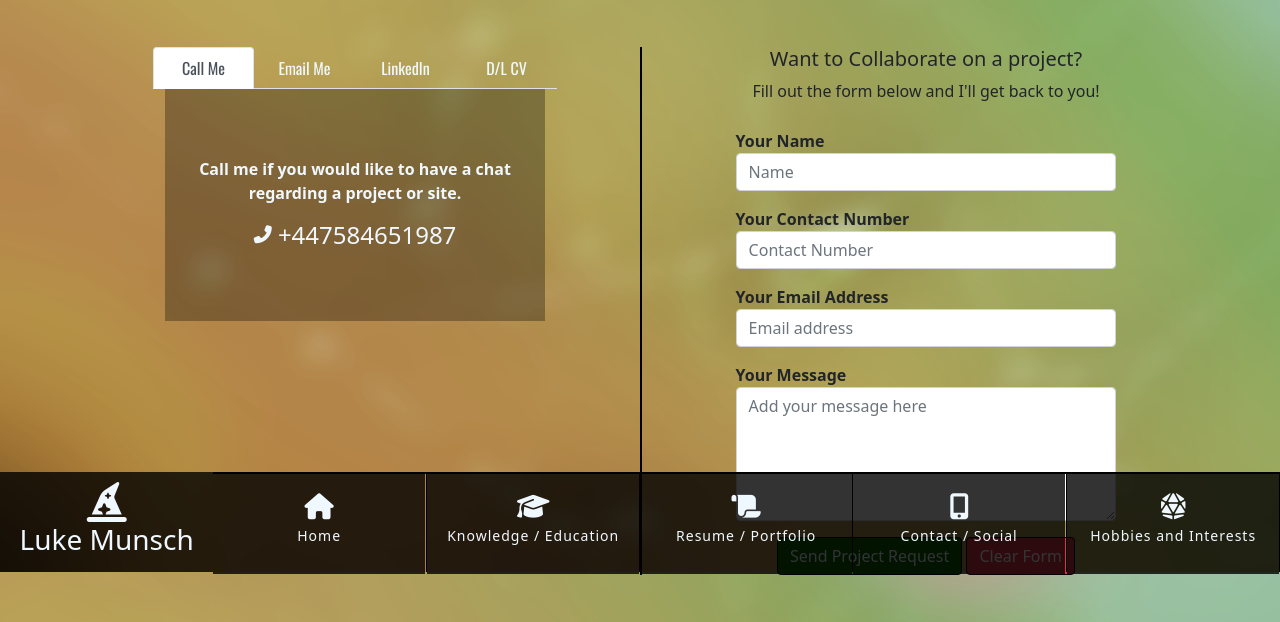
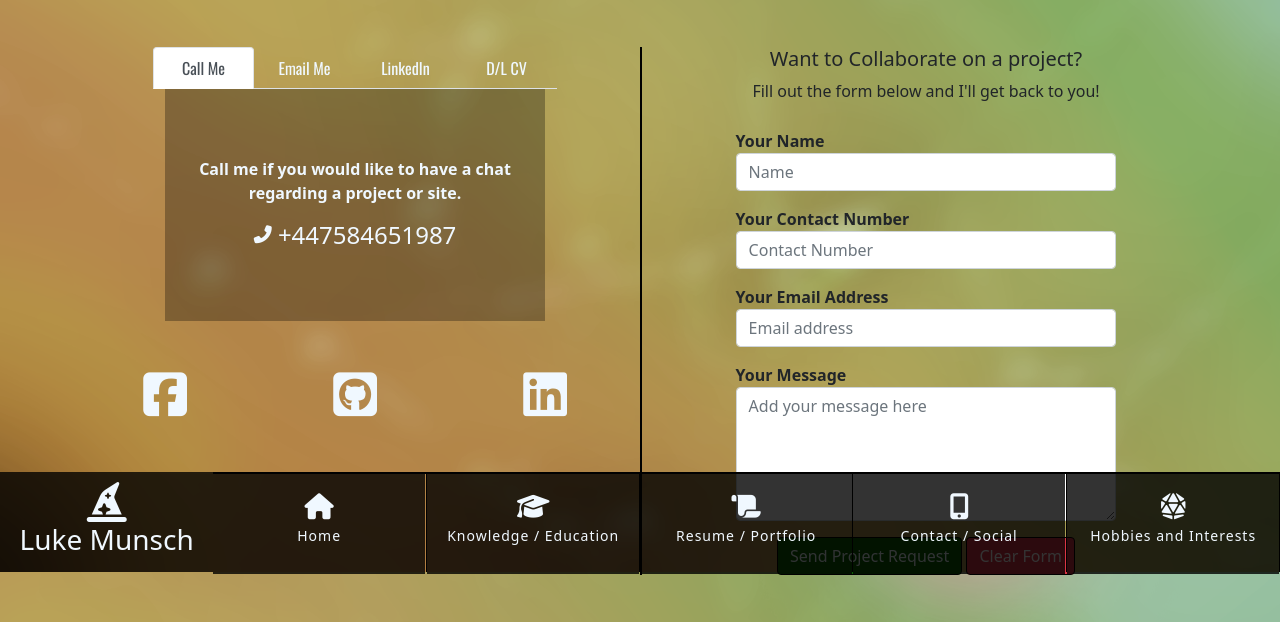
Before and after one commit to lukemunsch/professional-portfolio, a Django app: page /contact/ in a window 1280 px wide. Shown: the part 228-850 px from the top of the page. Run offline with Django 3.2, Linux system fonts and the light colour scheme; some libraries are stand-ins or nearby versions; some web fonts are replaced.

Commit message:
Add new links for social media to contacts page

```diff
--- a/contact/templates/contact/contact_me.html
+++ b/contact/templates/contact/contact_me.html
@@ -162,6 +162,23 @@
           </div>
         </div>
       </div>
+      <div class="row">
+        <div class="col-md-4 text-center social-link">
+          <a href="https://www.facebook.com/LunchyMunschy" target="_blank"
+            ><i class="fab fa-facebook-square"></i
+          ></a>
+        </div>
+        <div class="col-md-4 text-center social-link">
+          <a href="https://github.com/lukemunsch" target="_blank"
+            ><i class="fab fa-github-square"></i
+          ></a>
+        </div>
+        <div class="col-md-4 text-center social-link">
+          <a href="https://www.linkedin.com/in/luke-munsch-b4696020/" target="_blank"
+            ><i class="fab fa-linkedin"></i
+          ></a>
+        </div>
+      </div>
     </div>
     <h3 class="d-md-none text-center">OR...</h3>
     <div class="col-12 col-md-6 my-5 div-border">
@@ -214,7 +231,11 @@
               <button type="submit" class="btn btn-green mt-3">
                 Send Project Request
               </button>
-              <button type="reset" class="btn btn-danger mt-3" onclick="resetForm()">
+              <button
+                type="reset"
+                class="btn btn-danger mt-3"
+                onclick="resetForm()"
+              >
                 Clear Form
               </button>
             </div>
@@ -225,10 +246,7 @@
   </div>
 </div>
 
-{% endblock content %}
-
-{% block postloadjs %}
-{{ block.super }}
+{% endblock content %} {% block postloadjs %} {{ block.super }}
 <script src="{% static 'js/sendEmail.js' %}"></script>
 
 {% endblock %}
--- a/static/css/base.css
+++ b/static/css/base.css
@@ -425,6 +425,11 @@ img.demo {
     color: black;
 }
 
+.social-link i {
+    font-size: 50px;
+    color: aliceblue;
+}
+
 .center-form {
     padding-top: 10px;
     margin: 0 auto;
```
